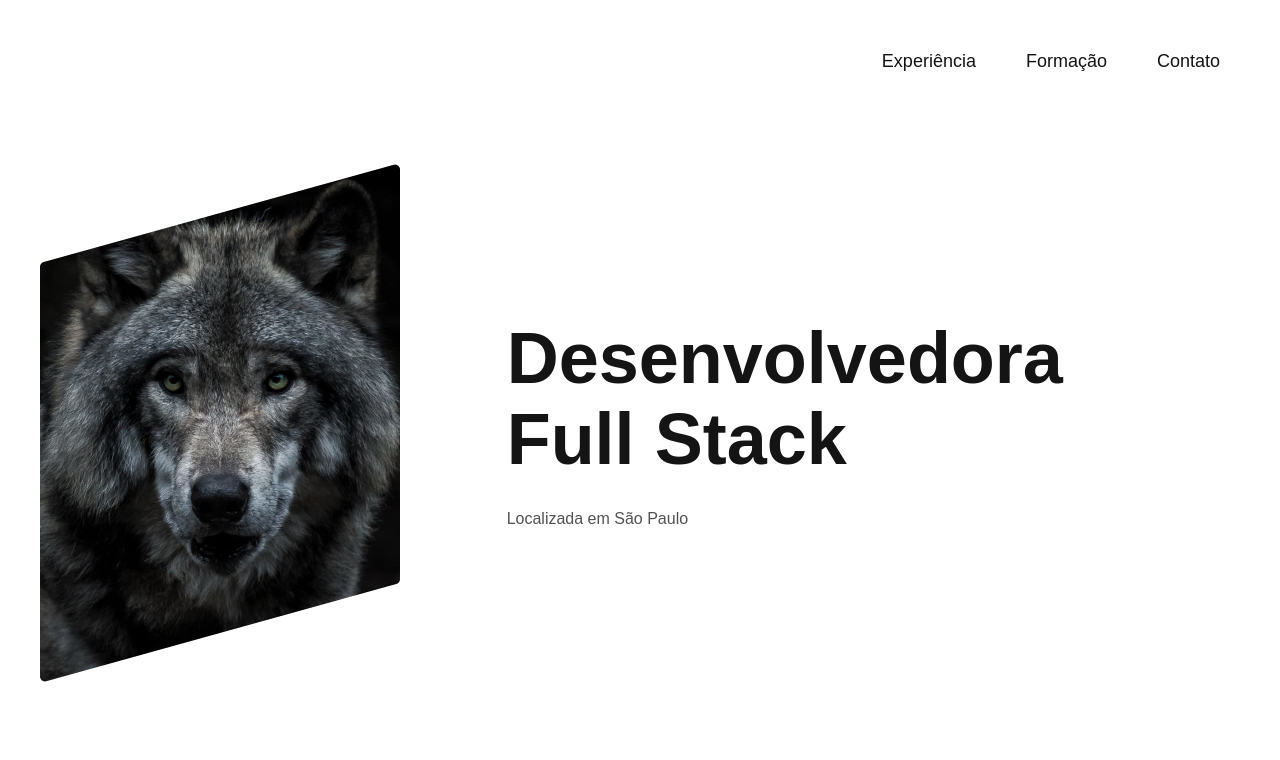
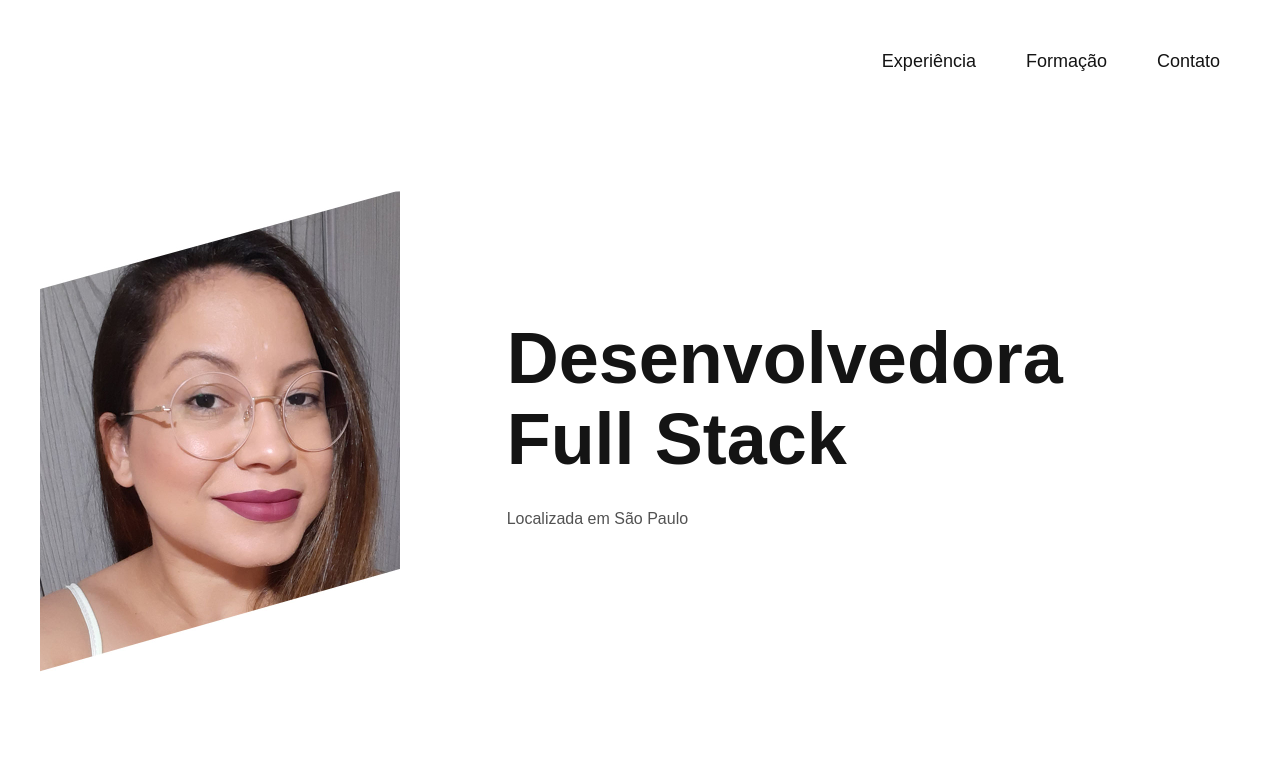
Before and after one commit to caoliveira88/Projeto_portfolio, a plain HTML site: page index.html in a window 1280 px wide. Shown: the top 760 px of the page. Drawn offline with Linux system fonts and the light colour scheme.

Commit message:
imagem perfil

```diff
--- a/index.html
+++ b/index.html
@@ -26,7 +26,7 @@
 
     <!--INTRODUCAO-->
     <main class="introducao">
-      <img src="img/perfil.jpg" alt="Foto perfil" width="360px" height="520px"/>
+      <img src="img/perfil-camila.jpg" alt="Foto perfil" width="360px" height="520px"/>
       <div>
         <h1>Desenvolvedora<br />Full Stack</h1>
         <p>Localizada em São Paulo</p>
```
Also changed, not shown: img/perfil-camila.jpg (added).
